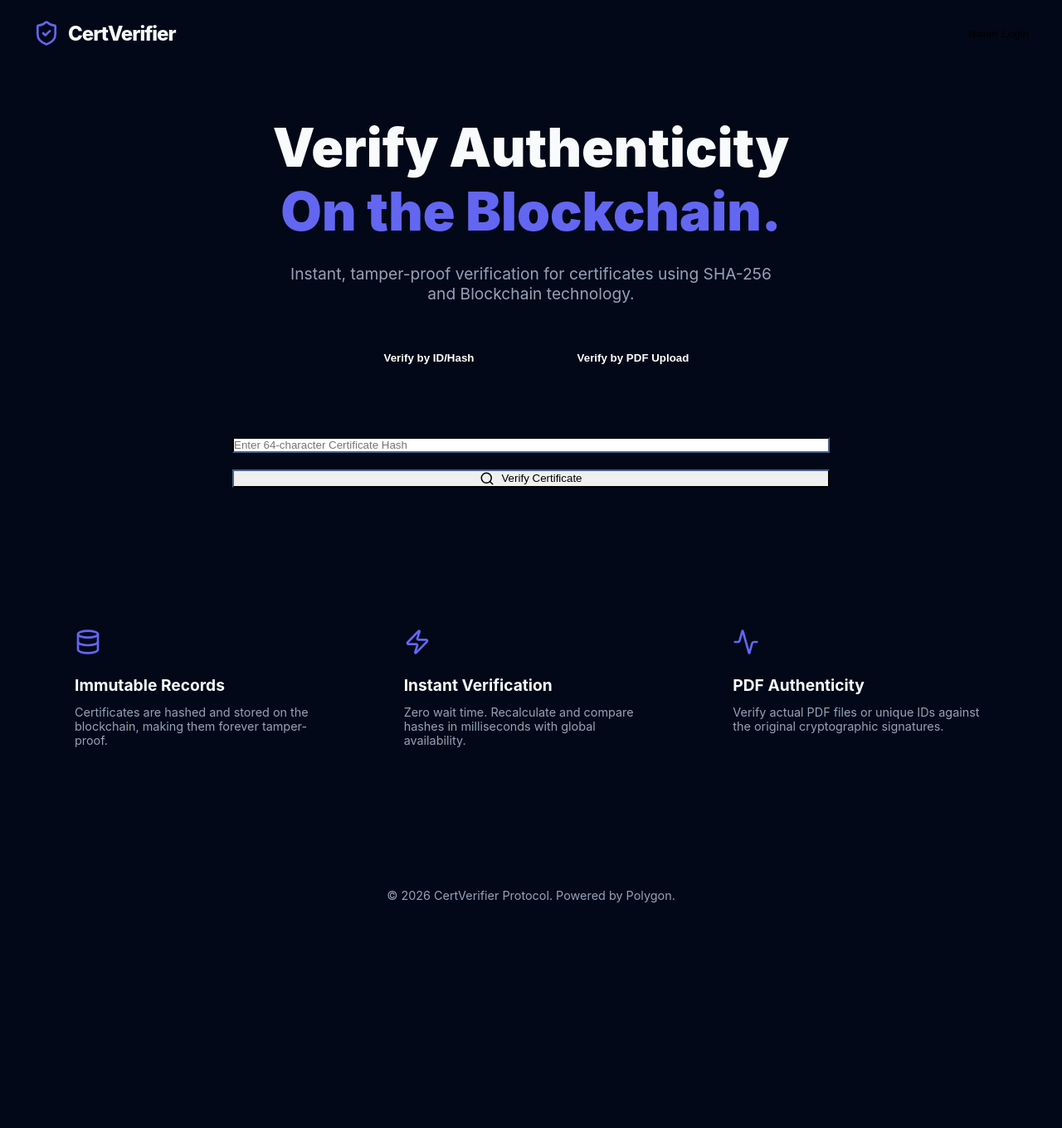
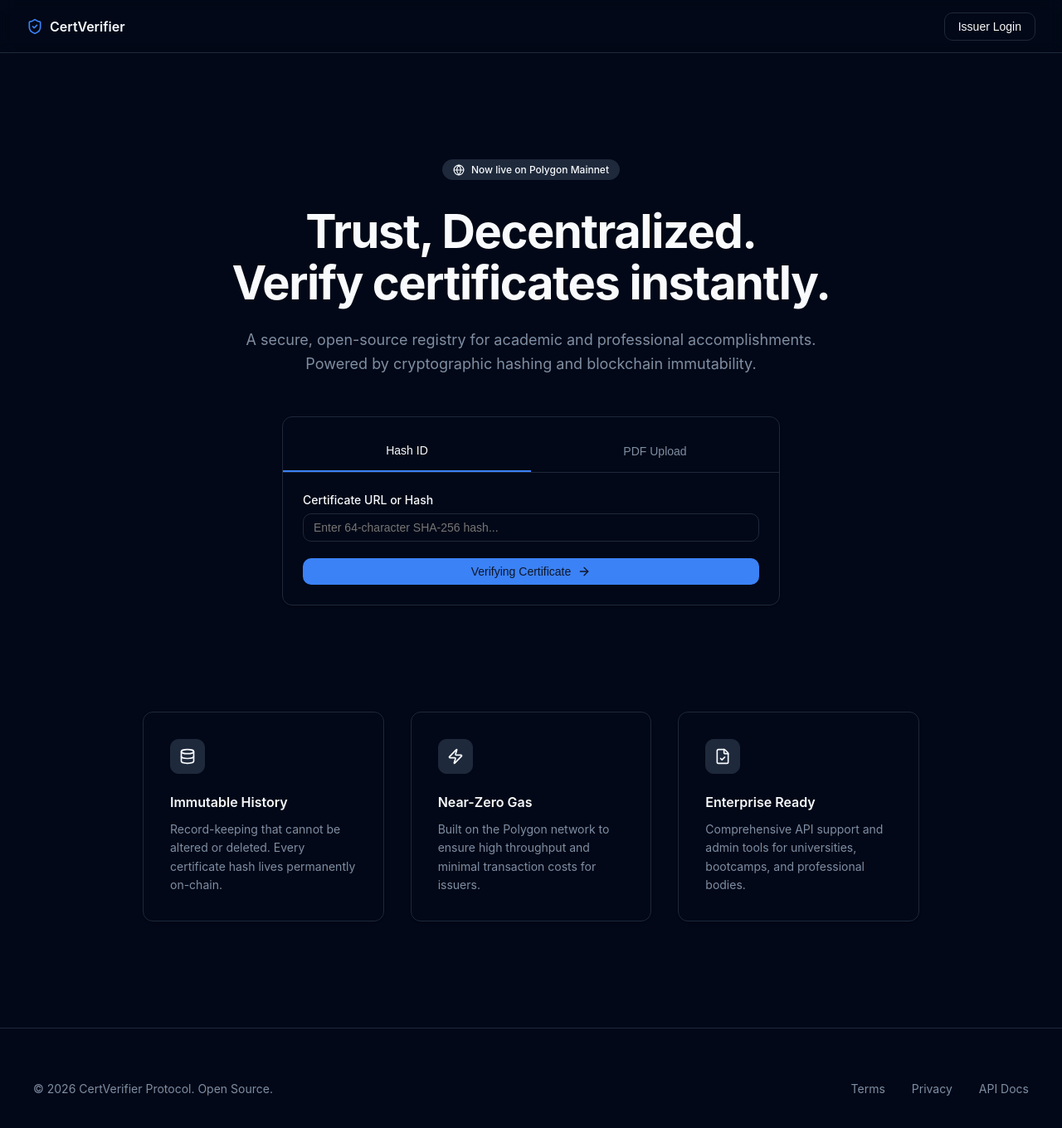
Before and after one commit to TanmoyFRu/Blockchain-Certificate-Verifier, a React app in the folder frontend/: page / in a window 1280 px wide. Shown: the top 1360 px of the page at 83% size. Before the commit the page ends 1148 px from the top, so only its background shows below. Built offline with nearby package versions, Linux system fonts and the light colour scheme; the HTML template or start-up script is replaced by a standard one.

Commit message:
redesign landing page with 21st.dev professional component patterns

```diff
--- a/frontend/src/pages/Verify.jsx
+++ b/frontend/src/pages/Verify.jsx
@@ -1,12 +1,12 @@
 import React, { useState } from 'react';
 import api from '../services/api';
-import { ShieldCheck, Search, Activity, Clock, FileCheck, Database, Zap, Upload } from 'lucide-react';
-import { motion } from 'framer-motion';
+import { ShieldCheck, Search, Activity, FileCheck, Database, Zap, Upload, ArrowRight, Check, Globe } from 'lucide-react';
+import { motion, AnimatePresence } from 'framer-motion';
 
 const Verify = () => {
     const [hash, setHash] = useState('');
     const [file, setFile] = useState(null);
-    const [verifyMode, setVerifyMode] = useState('hash'); // 'hash' or 'file'
+    const [verifyMode, setVerifyMode] = useState('hash');
     const [data, setData] = useState(null);
     const [loading, setLoading] = useState(false);
     const [error, setError] = useState(null);
@@ -36,107 +36,138 @@ const Verify = () => {
     };
 
     return (
-        <div style={{ color: '#f8fafc' }}>
-            {/* Hero Section */}
-            <nav style={{ padding: '24px 40px', display: 'flex', justifyContent: 'space-between', alignItems: 'center' }}>
-                <div style={{ display: 'flex', alignItems: 'center', gap: '10px', fontSize: '1.5rem', fontWeight: '800', letterSpacing: '-1px' }}>
-                    <ShieldCheck color="#6366f1" size={32} /> CertVerifier
+        <div style={{ minHeight: '100vh', display: 'flex', flexDirection: 'column' }}>
+            {/* 21st.dev Style Navbar */}
+            <nav style={{ height: '64px', borderBottom: '1px solid hsl(var(--border))', display: 'flex', alignItems: 'center', padding: '0 2rem', justifyContent: 'space-between', position: 'sticky', top: 0, backgroundColor: 'hsla(var(--background), 0.8)', backdropFilter: 'blur(8px)', zIndex: 50 }}>
+                <div style={{ display: 'flex', alignItems: 'center', gap: '0.5rem', fontWeight: 600 }}>
+                    <ShieldCheck size={20} className="text-primary" style={{ color: 'hsl(var(--primary))' }} />
+                    <span>CertVerifier</span>
                 </div>
-                <button onClick={() => window.location.href = '/login'} className="btn-primary" style={{ background: 'transparent', border: '1px solid var(--glass-border)' }}>
+                <div style={{ display: 'flex', gap: '1rem' }}>
+                    <button onClick={() => window.location.href = '/login'} className="shad-btn shad-btn-outline">
                         Issuer Login
                     </button>
+                </div>
             </nav>
 
-            <div style={{ maxWidth: '1200px', margin: '0 auto', padding: '60px 20px' }}>
-                <section style={{ textAlign: 'center', marginBottom: '100px' }}>
+            {/* Hero Section - Inspired by 21st.dev Marketing Blocks */}
+            <main style={{ flex: 1 }}>
+                <section style={{ padding: '8rem 2rem 4rem', textAlign: 'center', maxWidth: '800px', margin: '0 auto' }}>
+                    <motion.div
+                        initial={{ opacity: 0, scale: 0.9 }}
+                        animate={{ opacity: 1, scale: 1 }}
+                        transition={{ duration: 0.5 }}
+                        style={{ display: 'inline-flex', alignItems: 'center', gap: '0.5rem', padding: '0.25rem 0.75rem', borderRadius: '9999px', backgroundColor: 'hsl(var(--secondary))', fontSize: '12px', fontWeight: 500, marginBottom: '2rem', border: '1px solid hsl(var(--border))' }}
+                    >
+                        <Globe size={14} />
+                        <span>Now live on Polygon Mainnet</span>
+                    </motion.div>
+
                     <motion.h1
                         initial={{ opacity: 0, y: 20 }}
                         animate={{ opacity: 1, y: 0 }}
-                        style={{ fontSize: '4rem', marginBottom: '24px', fontWeight: '900', lineHeight: '1.2' }}
+                        transition={{ delay: 0.1 }}
+                        style={{ fontSize: '3.5rem', fontWeight: 700, letterSpacing: '-0.025em', marginBottom: '1.5rem', lineHeight: 1.1 }}
                     >
-                        Verify Authenticity <br />
-                        <span style={{ color: '#6366f1' }}>On the Blockchain.</span>
+                        Trust, Decentralized. <br />
+                        Verify certificates instantly.
                     </motion.h1>
-                    <p style={{ color: '#94a3b8', fontSize: '1.2rem', marginBottom: '40px', maxWidth: '600px', margin: '0 auto 40px' }}>
-                        Instant, tamper-proof verification for certificates using SHA-256 and Blockchain technology.
-                    </p>
 
-                    <div className="glass-card" style={{ padding: '6px', maxWidth: '500px', margin: '0 auto 30px', display: 'flex', gap: '4px' }}>
+                    <motion.p
+                        initial={{ opacity: 0, y: 20 }}
+                        animate={{ opacity: 1, y: 0 }}
+                        transition={{ delay: 0.2 }}
+                        style={{ color: 'hsl(var(--muted-foreground))', fontSize: '1.125rem', marginBottom: '3rem', lineHeight: 1.6 }}
+                    >
+                        A secure, open-source registry for academic and professional accomplishments. Powered by cryptographic hashing and blockchain immutability.
+                    </motion.p>
+
+                    {/* Verification UI - 21st.dev Functional Component Pattern */}
+                    <div className="shad-card" style={{ maxWidth: '600px', margin: '0 auto', textAlign: 'left' }}>
+                        <div style={{ display: 'flex', borderBottom: '1px solid hsl(var(--border))', marginBottom: '1.5rem', marginTop: '-0.5rem', marginLeft: '-1.5rem', marginRight: '-1.5rem' }}>
                             <button
-                            onClick={() => { setVerifyMode('hash'); setData(null); setError(null); }}
-                            style={{ flex: 1, padding: '12px', borderRadius: '10px', border: 'none', cursor: 'pointer', background: verifyMode === 'hash' ? 'var(--primary)' : 'transparent', color: 'white', fontWeight: '600', transition: '0.3s' }}
+                                onClick={() => setVerifyMode('hash')}
+                                style={{ flex: 1, padding: '1rem', border: 'none', background: 'none', color: verifyMode === 'hash' ? 'hsl(var(--foreground))' : 'hsl(var(--muted-foreground))', borderBottom: verifyMode === 'hash' ? '2px solid hsl(var(--primary))' : 'none', cursor: 'pointer', fontSize: '14px', fontWeight: 500 }}
                             >
-                            Verify by ID/Hash
+                                Hash ID
                             </button>
                             <button
-                            onClick={() => { setVerifyMode('file'); setData(null); setError(null); }}
-                            style={{ flex: 1, padding: '12px', borderRadius: '10px', border: 'none', cursor: 'pointer', background: verifyMode === 'file' ? 'var(--primary)' : 'transparent', color: 'white', fontWeight: '600', transition: '0.3s' }}
+                                onClick={() => setVerifyMode('file')}
+                                style={{ flex: 1, padding: '1rem', border: 'none', background: 'none', color: verifyMode === 'file' ? 'hsl(var(--foreground))' : 'hsl(var(--muted-foreground))', borderBottom: verifyMode === 'file' ? '2px solid hsl(var(--primary))' : 'none', cursor: 'pointer', fontSize: '14px', fontWeight: 500 }}
                             >
-                            Verify by PDF Upload
+                                PDF Upload
                             </button>
                         </div>
 
-                    <div className="glass-card" style={{ padding: '40px', maxWidth: '800px', margin: '0 auto' }}>
-                        <form onSubmit={handleVerify} style={{ display: 'flex', flexDirection: 'column', gap: '20px' }}>
+                        <form onSubmit={handleVerify} style={{ display: 'flex', flexDirection: 'column', gap: '1.25rem' }}>
                             {verifyMode === 'hash' ? (
+                                <div style={{ display: 'flex', flexDirection: 'column', gap: '0.5rem' }}>
+                                    <label style={{ fontSize: '14px', fontWeight: 500 }}>Certificate URL or Hash</label>
                                     <input
                                         type="text"
-                                    placeholder="Enter 64-character Certificate Hash"
-                                    className="input-field"
+                                        placeholder="Enter 64-character SHA-256 hash..."
+                                        className="shad-input"
                                         value={hash}
                                         onChange={(e) => setHash(e.target.value)}
                                         required
                                     />
+                                </div>
                             ) : (
-                                <div style={{ border: '2px dashed var(--glass-border)', borderRadius: '16px', padding: '40px', textAlign: 'center', background: 'rgba(255,255,255,0.02)' }}>
-                                    <Upload size={32} color="#6366f1" style={{ marginBottom: '16px' }} />
+                                <div style={{ border: '1px dashed hsl(var(--border))', borderRadius: 'var(--radius)', padding: '2rem', textAlign: 'center', backgroundColor: 'hsla(var(--muted), 0.3)' }}>
+                                    <Upload size={24} style={{ margin: '0 auto 1rem', color: 'hsl(var(--muted-foreground))' }} />
                                     <input
                                         type="file"
                                         accept=".pdf"
                                         onChange={(e) => setFile(e.target.files[0])}
-                                        style={{ display: 'block', margin: '0 auto 10px' }}
+                                        style={{ fontSize: '12px' }}
                                         required
                                     />
-                                    <p style={{ color: '#94a3b8', fontSize: '14px' }}>Upload the original certificate PDF to verify its hash</p>
                                 </div>
                             )}
-                            <button type="submit" className="btn-primary" style={{ display: 'flex', alignItems: 'center', justifyContent: 'center', gap: '8px' }}>
-                                <Search size={18} /> {loading ? 'Verifying...' : 'Verify Certificate'}
+                            <button type="submit" className="shad-btn shad-btn-primary" disabled={loading} style={{ width: '100%', gap: '0.5rem' }}>
+                                {loading ? 'Processing...' : (
+                                    <>Verifying Certificate <ArrowRight size={16} /></>
+                                )}
                             </button>
                         </form>
 
-                        {error && <p style={{ color: '#ef4444', marginTop: '20px' }}>{error}</p>}
+                        <AnimatePresence>
+                            {error && (
+                                <motion.div
+                                    initial={{ opacity: 0, height: 0 }}
+                                    animate={{ opacity: 1, height: 'auto' }}
+                                    exit={{ opacity: 0, height: 0 }}
+                                    style={{ marginTop: '1rem', padding: '0.75rem', backgroundColor: 'rgba(239, 68, 68, 0.1)', border: '1px solid hsl(var(--destructive))', borderRadius: 'calc(var(--radius) - 4px)', color: '#ef4444', fontSize: '13px' }}
+                                >
+                                    {error}
+                                </motion.div>
+                            )}
+                        </AnimatePresence>
 
                         {data && (
                             <motion.div
-                                initial={{ opacity: 0, scale: 0.95 }}
-                                animate={{ opacity: 1, scale: 1 }}
-                                style={{ marginTop: '40px', borderTop: '1px solid var(--glass-border)', paddingTop: '30px' }}
+                                initial={{ opacity: 0, y: 10 }}
+                                animate={{ opacity: 1, y: 0 }}
+                                style={{ marginTop: '2rem', paddingTop: '1.5rem', borderTop: '1px solid hsl(var(--border))' }}
                             >
-                                <div style={{ display: 'grid', gridTemplateColumns: '1fr 1fr', gap: '20px', textAlign: 'left' }}>
-                                    <div className="glass-card" style={{ padding: '20px' }}>
-                                        <p style={{ color: '#94a3b8', fontSize: '12px', textTransform: 'uppercase' }}>Recipient</p>
-                                        <p style={{ fontSize: '18px', fontWeight: '600' }}>{data.local_record?.owner_name || 'Verified Link'}</p>
+                                <div style={{ display: 'flex', alignItems: 'center', gap: '0.75rem', marginBottom: '1.5rem' }}>
+                                    <div style={{ width: '40px', height: '40px', borderRadius: '50%', backgroundColor: 'rgba(16, 185, 129, 0.1)', display: 'flex', alignItems: 'center', justifyContent: 'center' }}>
+                                        <Check color="#10b981" size={20} />
                                     </div>
-                                    <div className="glass-card" style={{ padding: '20px' }}>
-                                        <p style={{ color: '#94a3b8', fontSize: '12px', textTransform: 'uppercase' }}>Credential Name</p>
-                                        <p style={{ fontSize: '18px', fontWeight: '600' }}>{data.local_record?.course_name || 'Authentic Record'}</p>
+                                    <div>
+                                        <h3 style={{ fontSize: '16px', fontWeight: 600 }}>Authenticity Verified</h3>
+                                        <p style={{ fontSize: '12px', color: 'hsl(var(--muted-foreground))' }}>Cryptographically confirmed via Polygon</p>
                                     </div>
                                 </div>
 
-                                <div className="glass-card" style={{ padding: '20px', marginTop: '20px', background: 'rgba(16, 185, 129, 0.08)', textAlign: 'left' }}>
-                                    <div style={{ display: 'flex', justifyContent: 'space-between', alignItems: 'center' }}>
-                                        <div style={{ display: 'flex', alignItems: 'center', gap: '12px' }}>
-                                            <FileCheck color="#10b981" size={32} />
-                                            <div>
-                                                <p style={{ fontSize: '16px', fontWeight: '700', color: '#10b981' }}>Blockchain Verified</p>
-                                                <p style={{ fontSize: '12px', color: '#94a3b8' }}>Hash matched on immutable ledger</p>
+                                <div style={{ display: 'grid', gridTemplateColumns: '1fr 1fr', gap: '1rem' }}>
+                                    <div style={{ padding: '1rem', borderRadius: 'var(--radius)', backgroundColor: 'hsl(var(--secondary))', border: '1px solid hsl(var(--border))' }}>
+                                        <span style={{ fontSize: '11px', color: 'hsl(var(--muted-foreground))', textTransform: 'uppercase', fontWeight: 600 }}>Recipient</span>
+                                        <p style={{ fontSize: '14px', fontWeight: 500, marginTop: '0.25rem' }}>{data.local_record?.owner_name || 'Verified Link'}</p>
                                     </div>
-                                        </div>
-                                        <div style={{ textAlign: 'right' }}>
-                                            <p style={{ fontSize: '12px', color: '#94a3b8' }}>Issue Date</p>
-                                            <p style={{ fontSize: '14px' }}>{data.local_record ? new Date(data.local_record.created_at).toLocaleDateString() : 'Confirmed'}</p>
-                                        </div>
+                                    <div style={{ padding: '1rem', borderRadius: 'var(--radius)', backgroundColor: 'hsl(var(--secondary))', border: '1px solid hsl(var(--border))' }}>
+                                        <span style={{ fontSize: '11px', color: 'hsl(var(--muted-foreground))', textTransform: 'uppercase', fontWeight: 600 }}>Course</span>
+                                        <p style={{ fontSize: '14px', fontWeight: 500, marginTop: '0.25rem' }}>{data.local_record?.course_name || 'Authentic Record'}</p>
                                     </div>
                                 </div>
                             </motion.div>
@@ -144,29 +175,46 @@ const Verify = () => {
                     </div>
                 </section>
 
-                {/* Features Section */}
-                <section style={{ display: 'grid', gridTemplateColumns: 'repeat(3, 1fr)', gap: '30px', marginBottom: '100px' }}>
-                    <div className="glass-card" style={{ padding: '30px' }}>
-                        <Database size={32} color="#6366f1" style={{ marginBottom: '20px' }} />
-                        <h4 style={{ marginBottom: '12px', fontSize: '1.2rem' }}>Immutable Records</h4>
-                        <p style={{ color: '#94a3b8', fontSize: '0.9rem' }}>Certificates are hashed and stored on the blockchain, making them forever tamper-proof.</p>
+                {/* 21st.dev Feature Section Pattern */}
+                <section style={{ padding: '4rem 2rem 8rem', maxWidth: '1000px', margin: '0 auto' }}>
+                    <div style={{ display: 'grid', gridTemplateColumns: 'repeat(auto-fit, minmax(280px, 1fr))', gap: '2rem' }}>
+                        <div className="shad-card" style={{ padding: '2rem' }}>
+                            <div style={{ width: '42px', height: '42px', borderRadius: '10px', backgroundColor: 'hsl(var(--secondary))', border: '1px solid hsl(var(--border))', display: 'flex', alignItems: 'center', justifyContent: 'center', marginBottom: '1.5rem' }}>
+                                <Database size={20} className="text-primary" />
                             </div>
-                    <div className="glass-card" style={{ padding: '30px' }}>
-                        <Zap size={32} color="#6366f1" style={{ marginBottom: '20px' }} />
-                        <h4 style={{ marginBottom: '12px', fontSize: '1.2rem' }}>Instant Verification</h4>
-                        <p style={{ color: '#94a3b8', fontSize: '0.9rem' }}>Zero wait time. Recalculate and compare hashes in milliseconds with global availability.</p>
+                            <h4 style={{ fontWeight: 600, marginBottom: '0.75rem' }}>Immutable History</h4>
+                            <p style={{ color: 'hsl(var(--muted-foreground))', fontSize: '14px', lineHeight: 1.6 }}>Record-keeping that cannot be altered or deleted. Every certificate hash lives permanently on-chain.</p>
                         </div>
-                    <div className="glass-card" style={{ padding: '30px' }}>
-                        <Activity size={32} color="#6366f1" style={{ marginBottom: '20px' }} />
-                        <h4 style={{ marginBottom: '12px', fontSize: '1.2rem' }}>PDF Authenticity</h4>
-                        <p style={{ color: '#94a3b8', fontSize: '0.9rem' }}>Verify actual PDF files or unique IDs against the original cryptographic signatures.</p>
+                        <div className="shad-card" style={{ padding: '2rem' }}>
+                            <div style={{ width: '42px', height: '42px', borderRadius: '10px', backgroundColor: 'hsl(var(--secondary))', border: '1px solid hsl(var(--border))', display: 'flex', alignItems: 'center', justifyContent: 'center', marginBottom: '1.5rem' }}>
+                                <Zap size={20} className="text-primary" />
+                            </div>
+                            <h4 style={{ fontWeight: 600, marginBottom: '0.75rem' }}>Near-Zero Gas</h4>
+                            <p style={{ color: 'hsl(var(--muted-foreground))', fontSize: '14px', lineHeight: 1.6 }}>Built on the Polygon network to ensure high throughput and minimal transaction costs for issuers.</p>
+                        </div>
+                        <div className="shad-card" style={{ padding: '2rem' }}>
+                            <div style={{ width: '42px', height: '42px', borderRadius: '10px', backgroundColor: 'hsl(var(--secondary))', border: '1px solid hsl(var(--border))', display: 'flex', alignItems: 'center', justifyContent: 'center', marginBottom: '1.5rem' }}>
+                                <FileCheck size={20} className="text-primary" />
+                            </div>
+                            <h4 style={{ fontWeight: 600, marginBottom: '0.75rem' }}>Enterprise Ready</h4>
+                            <p style={{ color: 'hsl(var(--muted-foreground))', fontSize: '14px', lineHeight: 1.6 }}>Comprehensive API support and admin tools for universities, bootcamps, and professional bodies.</p>
+                        </div>
                     </div>
                 </section>
+            </main>
 
-                <footer style={{ borderTop: '1px solid var(--glass-border)', paddingTop: '40px', textAlign: 'center', color: '#94a3b8', fontSize: '0.9rem' }}>
-                    © 2026 CertVerifier Protocol. Powered by Polygon.
+            <footer style={{ padding: '4rem 2rem', borderTop: '1px solid hsl(var(--border))' }}>
+                <div style={{ maxWidth: '1200px', margin: '0 auto', display: 'flex', justifyContent: 'space-between', alignItems: 'center' }}>
+                    <div style={{ fontSize: '14px', color: 'hsl(var(--muted-foreground))' }}>
+                        © 2026 CertVerifier Protocol. Open Source.
+                    </div>
+                    <div style={{ display: 'flex', gap: '2rem', fontSize: '14px', color: 'hsl(var(--muted-foreground))' }}>
+                        <span>Terms</span>
+                        <span>Privacy</span>
+                        <span>API Docs</span>
+                    </div>
+                </div>
             </footer>
-            </div>
         </div>
     );
 };
```
Lines whose indentation alone changed are shown as unchanged.
